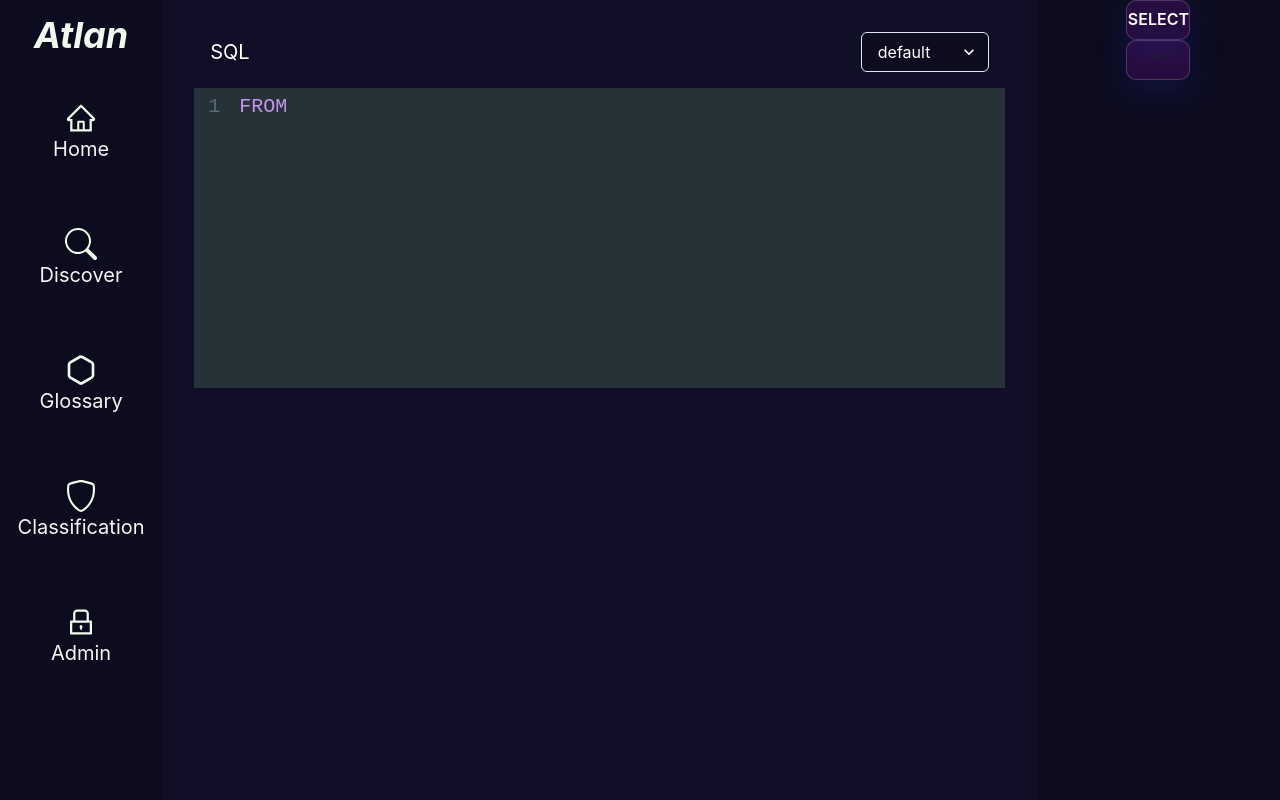
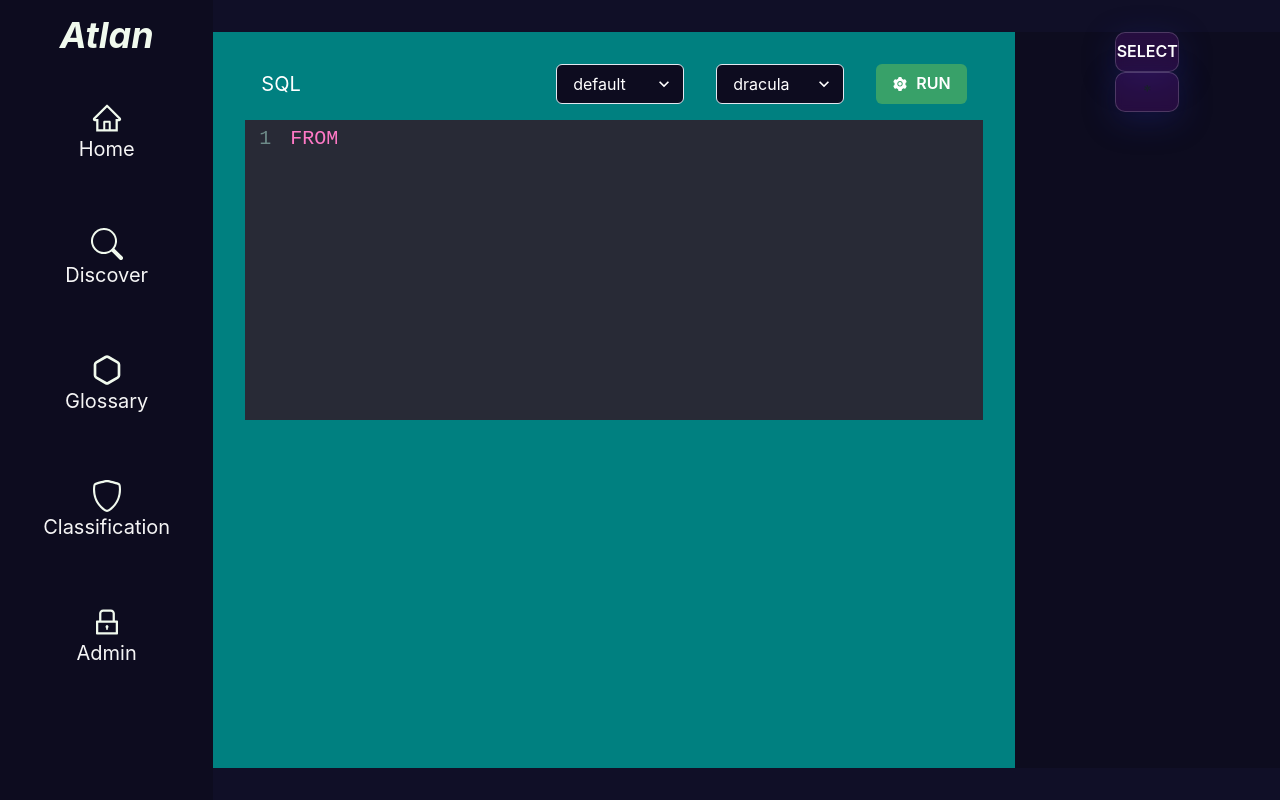
Before and after one commit to iamshubhankarkhare/sql-editor, a React (Create React App) app: page / in a window 1280 px wide. Built offline with nearby package versions, Linux system fonts and the light colour scheme.

Commit message:
add editor configurations

```diff
--- a/src/components/editor.js
+++ b/src/components/editor.js
@@ -1,21 +1,36 @@
 import React, { useEffect, useState } from 'react';
 import { UnControlled as CodeMirror } from 'react-codemirror2';
-import 'codemirror/mode/xml/xml';
 import 'codemirror/mode/sql/sql';
 import 'codemirror/lib/codemirror.css';
+//themes
 import 'codemirror/theme/material.css';
+import 'codemirror/theme/rubyblue.css';
+import 'codemirror/theme/monokai.css';
+import 'codemirror/theme/midnight.css';
+import 'codemirror/theme/dracula.css';
+//keybindings
 import 'codemirror/keymap/vim.js';
 import 'codemirror/keymap/emacs.js';
 import 'codemirror/addon/dialog/dialog.js';
 import 'codemirror/addon/search/searchcursor.js';
-import { Flex, Text, Select, SimpleGrid } from '@chakra-ui/react';
+//UI
+import { Flex, Text, Button } from '@chakra-ui/react';
+import DropDownMenu from './editorDropDownMenu';
+import { AiFillSetting } from 'react-icons/ai';
 
 function Editor({ suggestions, setSuggestions }) {
-  console.log(suggestions);
   const [code, setCode] = useState('');
   const [keybind, setKeybind] = useState('default');
+  const [theme, setTheme] = useState('dracula');
 
   const keybindings = ['default', 'vim', 'emacs'];
+  const editorThemes = [
+    'material',
+    'rubyblue',
+    'monokai',
+    'midnight',
+    'dracula',
+  ];
   useEffect(() => {
     setCode(`${code} ${suggestions}`);
   }, [suggestions]);
@@ -28,36 +43,37 @@ function Editor({ suggestions, setSuggestions }) {
       borderRadius="10px"
       direction="column"
     >
-      <Flex w="100%" justify="space-between" px="4" align="center" mb="4">
+      <Flex w="100%" justify="space-between" px={[0, 4]} align="center" mb="4">
         <Text color="white" fontSize="xl" fontWeight="400">
           SQL
         </Text>
-        <Select
-          w="32"
-          bg="bg.primary"
-          color="white"
-          value={keybind}
-          onChange={(e) => {
-            setKeybind(e.target.value);
-          }}
-        >
-          {keybindings.map((keybinding, i) => (
-            <option
-              value={keybinding}
-              style={{ backgroundColor: '#0D0C1F' }}
-              key={i}
-            >
-              {keybinding}
-            </option>
-          ))}
-        </Select>
+        <Flex>
+          <DropDownMenu
+            options={keybindings}
+            changeState={setKeybind}
+            currentState={keybind}
+          />
+          <DropDownMenu
+            options={editorThemes}
+            changeState={setTheme}
+            currentState={theme}
+          />
+          <Button
+            leftIcon={<AiFillSetting />}
+            colorScheme="green"
+            variant="solid"
+            color="white"
+          >
+            RUN
+          </Button>
+        </Flex>
       </Flex>
       <CodeMirror
         value={code}
         className="codemirror-wrapper"
         options={{
           mode: 'sql',
-          theme: 'material',
+          theme: `${theme}`,
           lineNumbers: true,
           keyMap: `${keybind}`,
         }}
--- /dev/null
+++ b/src/components/editorDropDownMenu.js
@@ -0,0 +1,26 @@
+import React, { useState } from 'react';
+import { Select } from '@chakra-ui/react';
+
+function DropDownMenu({ options, changeState, currentState }) {
+  return (
+    <Select
+      mr={[2, 8]}
+      w={[16, 32]}
+      fontSize={['xs', 'md']}
+      bg="bg.primary"
+      value={currentState}
+      color="white"
+      onChange={(e) => {
+        changeState(e.target.value);
+      }}
+    >
+      {options.map((option, i) => (
+        <option value={option} style={{ backgroundColor: '#0D0C1F' }} key={i}>
+          {option}
+        </option>
+      ))}
+    </Select>
+  );
+}
+
+export default DropDownMenu;
--- a/src/pages/playgroud.js
+++ b/src/pages/playgroud.js
@@ -24,6 +24,7 @@ function Playgroud() {
         </Text>
         <Navigations />
       </Flex>
+      <Flex my="8" bg="teal" w="100%">
         <Editor suggestions={suggestions} setSuggestions={setSuggestions} />
         <Flex
           direction="column"
@@ -50,6 +51,7 @@ function Playgroud() {
           </Button>
         </Flex>
       </Flex>
+    </Flex>
   );
 }
 
```
Lines whose indentation alone changed are shown as unchanged.
